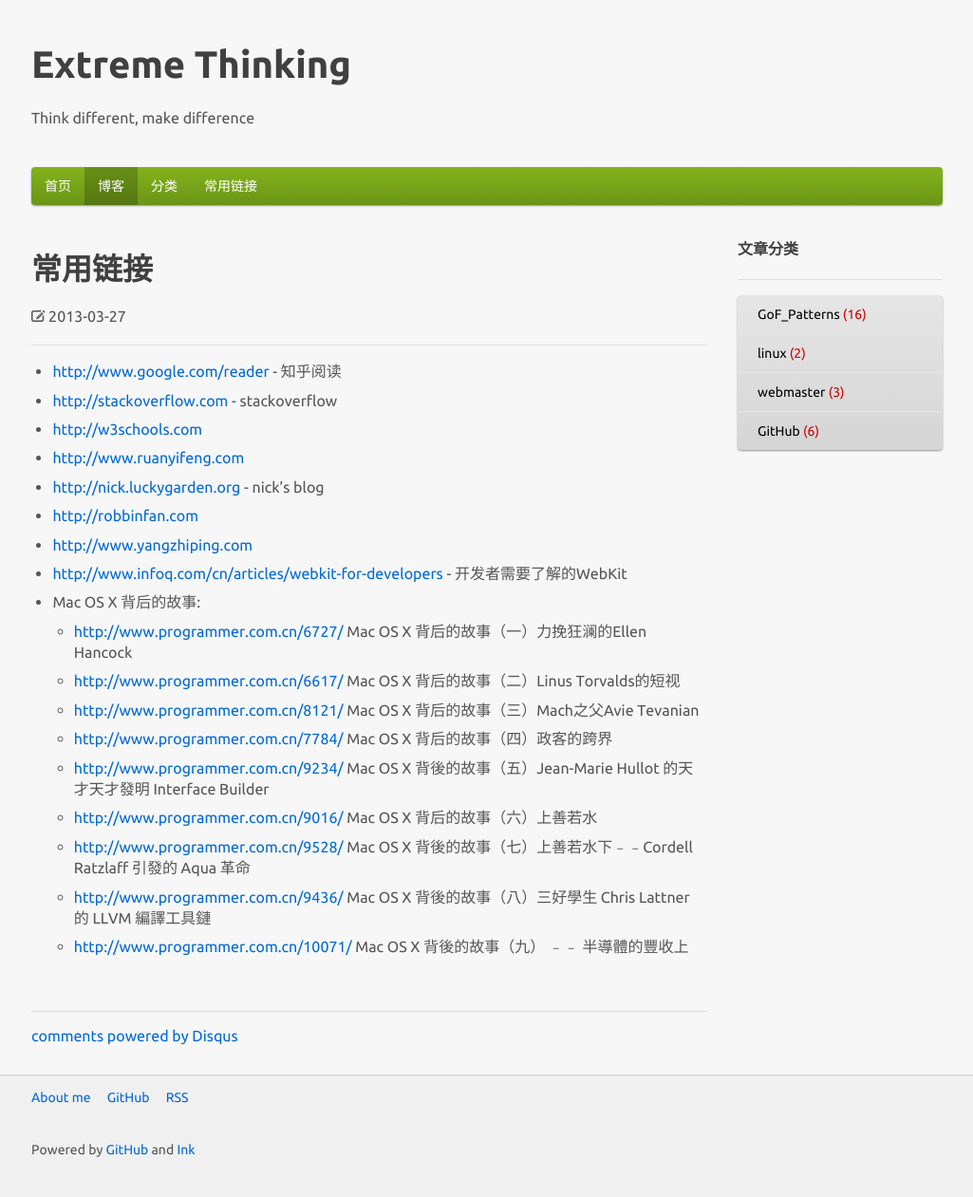
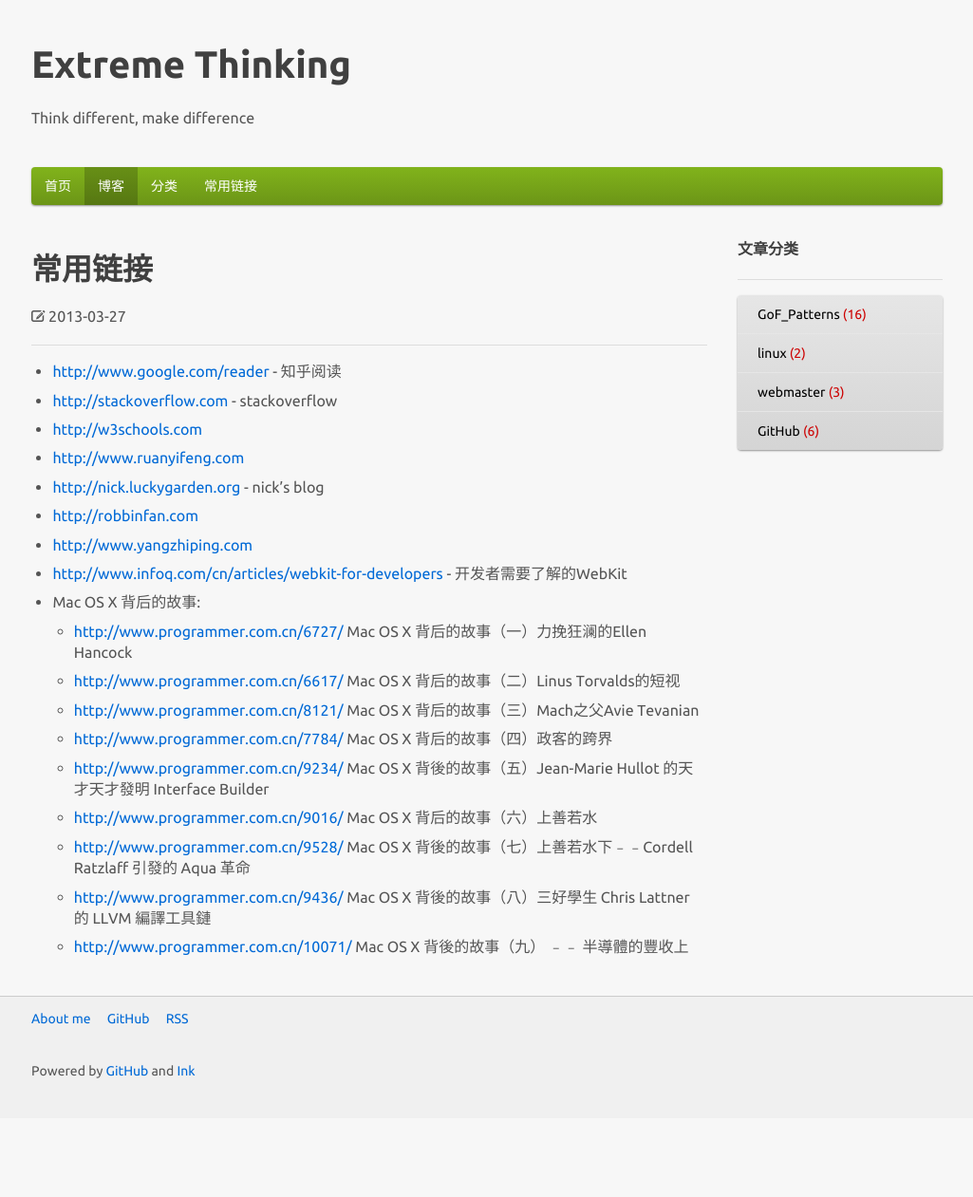
Before and after one commit to BobHongYuChen/rain-site, a Jekyll site: the page built from _posts/2013-03-27-quick_link.md, in a window 1280 px wide. Shown: the whole page at 95% size, without its empty margins (127-1152 px from the left). Built offline with Jekyll 4.4.1, drawn with Linux system fonts in a browser that asks for light colours; Markdown is read by kramdown in place of the engine named in the settings; comment, search, counter and statistics services are not loaded; a style sheet for code colours, icons or effects is not loaded; after the commit the page ends 1178 px from its top, so only the background shows below that.

Commit message:
remove disqus

```diff
--- a/_layouts/post.html
+++ b/_layouts/post.html
@@ -42,38 +42,6 @@
             </div>
         </div>
 
-        <div class="ink-container ink-vspace">
-            <div class="ink-row">
-                <div class="ink-l75">
-                    <div class="ink-gutter">
-                        <hr>
-                        <div id="disqus_thread"></div>
-                        <script type="text/javascript">
-                            /* * * CONFIGURATION VARIABLES: EDIT BEFORE PASTING INTO YOUR WEBPAGE * * */
-                            var disqus_shortname = 'xthinking'; // required: replace example with your forum shortname
-
-                            /* * * DON'T EDIT BELOW THIS LINE * * */
-                            (function() {
-                             var dsq = document.createElement('script'); dsq.type = 'text/javascript'; dsq.async = true;
-                             dsq.src = '//' + disqus_shortname + '.disqus.com/embed.js';
-                             (document.getElementsByTagName('head')[0] || document.getElementsByTagName('body')[0]).appendChild(dsq);
-                             })();
-                            </script>
-                        <noscript>Please enable JavaScript to view the <a href="http://disqus.com/?ref_noscript">comments powered by Disqus.</a></noscript>
-                        <a href="http://disqus.com" class="dsq-brlink">comments powered by <span class="logo-disqus">Disqus</span></a>
-                    </div>
-                </div>
-                <div class="ink-l25">
-                    <div class="ink-gutter">
-
-                    </div>
-                </div>
-            </div>
-        </div>
-
-
-
-
         {% include footer.html %}
 
     </body>
```
